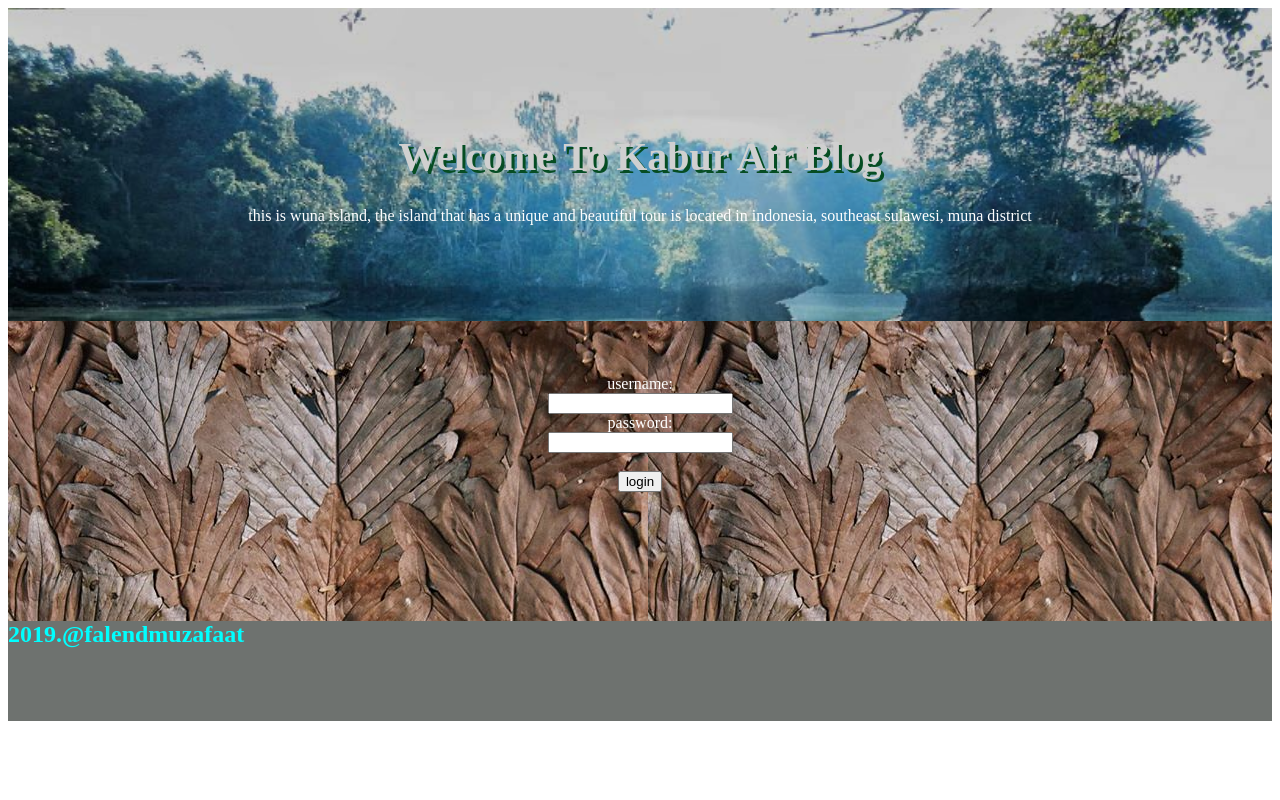
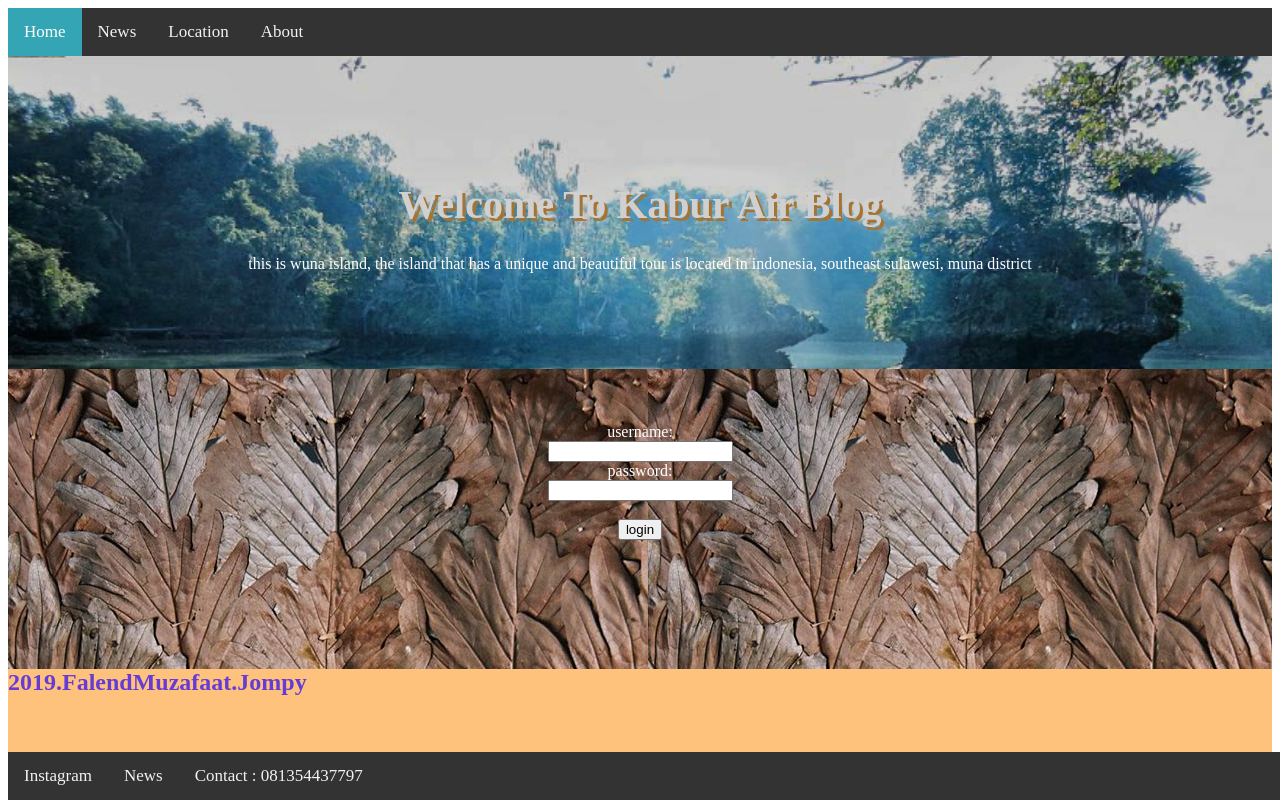
Before and after one commit to falend/jompy.github.com, a plain HTML site: page index.html in a window 1280 px wide. Drawn offline with Linux system fonts and the light colour scheme.

Commit message:
nav bottom, atas bawah

```diff
--- a/css/footer.css
+++ b/css/footer.css
@@ -1,11 +1,38 @@
 #footer {
     width: 100%;
     height: 100px;
-    background-color: rgb(110, 114, 111);
+    background-color: rgb(255, 194, 125);
 }
-h2 {
-    color: #00ffff;
+ h2 {
+    color: #653cd6;
     text-align: inherit;
     margin: 0;
     text-size-adjust: 30px;
 }
+.navbar {
+    background-color: #333;
+    overflow: hidden;
+    position: fixed;
+    bottom: 0;
+    width: 100%;
+  }
+  .navbar a {
+    float: left;
+    display: block;
+    color: #f2f2f2;
+    text-align: center;
+    padding: 14px 16px;
+    text-decoration: none;
+    font-size: 17px;
+  }
+
+  /* Change the color of links on hover */
+  .navbar a:hover {
+    background-color: #ddd;
+    color: black;
+  }
+
+  /* Add a color to the active/current link */
+  .navbar a.active {
+    background-color: #4CAF50;
+    color: white;
--- a/css/header.css
+++ b/css/header.css
@@ -7,7 +7,7 @@ h1 {
     font-weight: bold;
     text-align: center;
     font-size: 40px;
-    text-shadow: 3px 2.5px #075e2b;
+    text-shadow: 3px 2.5px #ca8d3e;
 }
 .jumbotron {
     width: 100%;
@@ -33,3 +33,30 @@ h1 {
 .jumbotron p {
     position: relative;
 }
+/* Add a black background color to the top navigation */
+.topnav {
+    background-color: #333;
+    overflow: hidden;
+  }
+
+  /* Style the links inside the navigation bar */
+  .topnav a {
+    float: left;
+    color: #f2f2f2;
+    text-align: center;
+    padding: 14px 16px;
+    text-decoration: none;
+    font-size: 17px;
+  }
+
+  /* Change the color of links on hover */
+  .topnav a:hover {
+    background-color: #ddd;
+    color: rgb(0, 0, 0);
+  }
+
+  /* Add a color to the active/current link */
+  .topnav a.active {
+    background-color: rgb(52, 165, 180);
+    color: white;
+  }
--- a/index.html
+++ b/index.html
@@ -9,10 +9,16 @@
       </head>
       <body>
         <!--INI BAGIAN HEADER DARI WEBSITE-->
-        <div id="header">
+        <div class="topnav">
+            <a class="active" href="https://munabangkit.com/maitewuna/" target="_blank">Home</a>
+            <a href="https://sultrakini.com/topik/maitewuna" target="_blank">News</a>
+            <a href="https://www.google.com/maps/place/Kabupaten+Muna,+Sulawesi+Tenggara/@-5.1277916,121.3698387,9z/data=!4m5!3m4!1s0x2da24a926bb533a3:0x3030bfbcaf771d0!8m2!3d-4.901629!4d122.6277455" target="_blank">Location</a>
+            <a href="https://wisato.id/wisata-alam/10-tempat-wisata-di-muna-yang-mempesona/" target="_blank">About</a>
+          </div>
+          <div id="header">
           <div class="jumbotron">
             <div class="overlay"></div>
-        <br>
+             <br>
              <h1>Welcome To Kabur Air Blog</h1>
              <p>this is wuna island, the island that has a unique and beautiful tour is located in indonesia, southeast sulawesi, muna district</p>
         </div>
@@ -33,9 +39,12 @@
         </div>
         <!--INI BAGIAN FOOTER DARI WEBSITE-->
         <div id="footer">
-           <h2>
-             2019.@falendmuzafaat
-           </h2>
-        </div>
+          <h2>2019.FalendMuzafaat.Jompy</h2>
+          <div class="navbar">
+            <a href="http://WWW.instagram.com/falendmuzafaat" target="_blank">Instagram</a>
+            <a href="http://WWW.instagram.com/falendmuzafaat" target="_blank">News</a>
+            <a href="">Contact : 081354437797</a>
+
+    </div>
       </body>
 </html>
```
